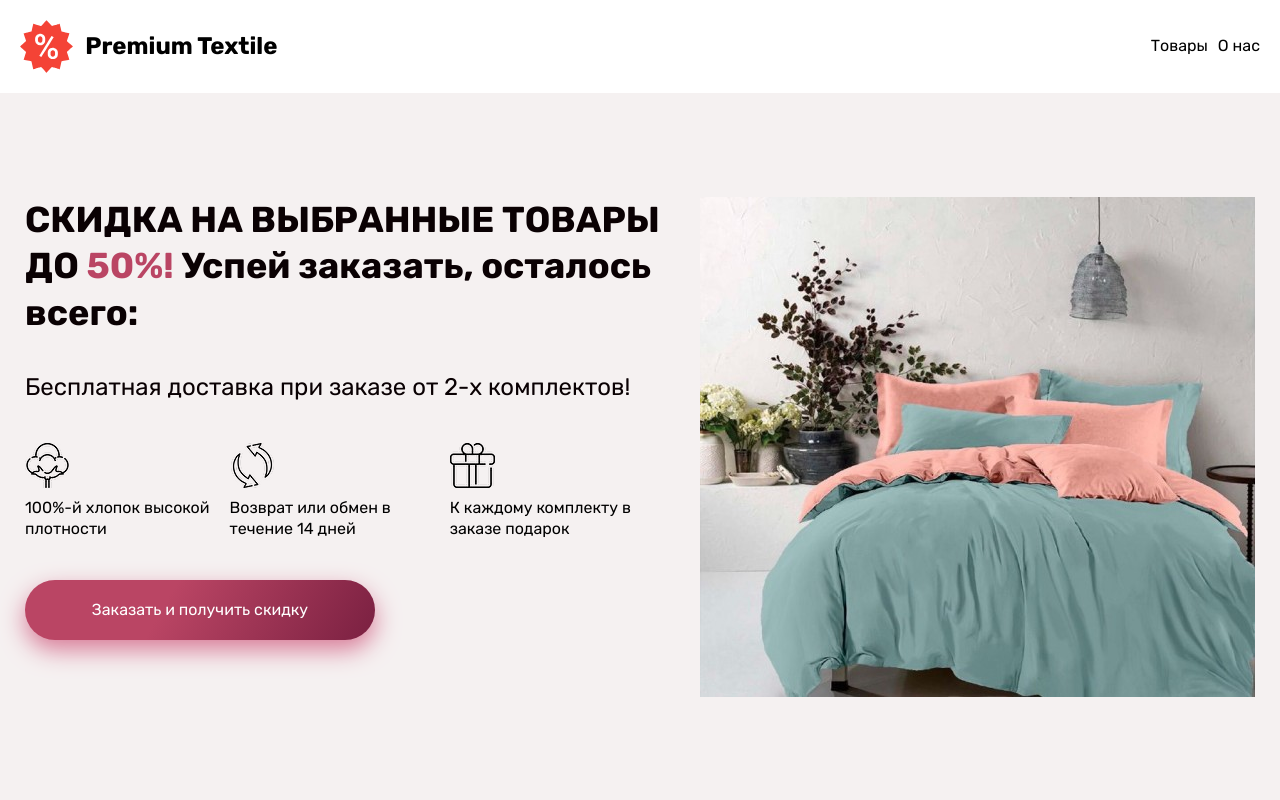
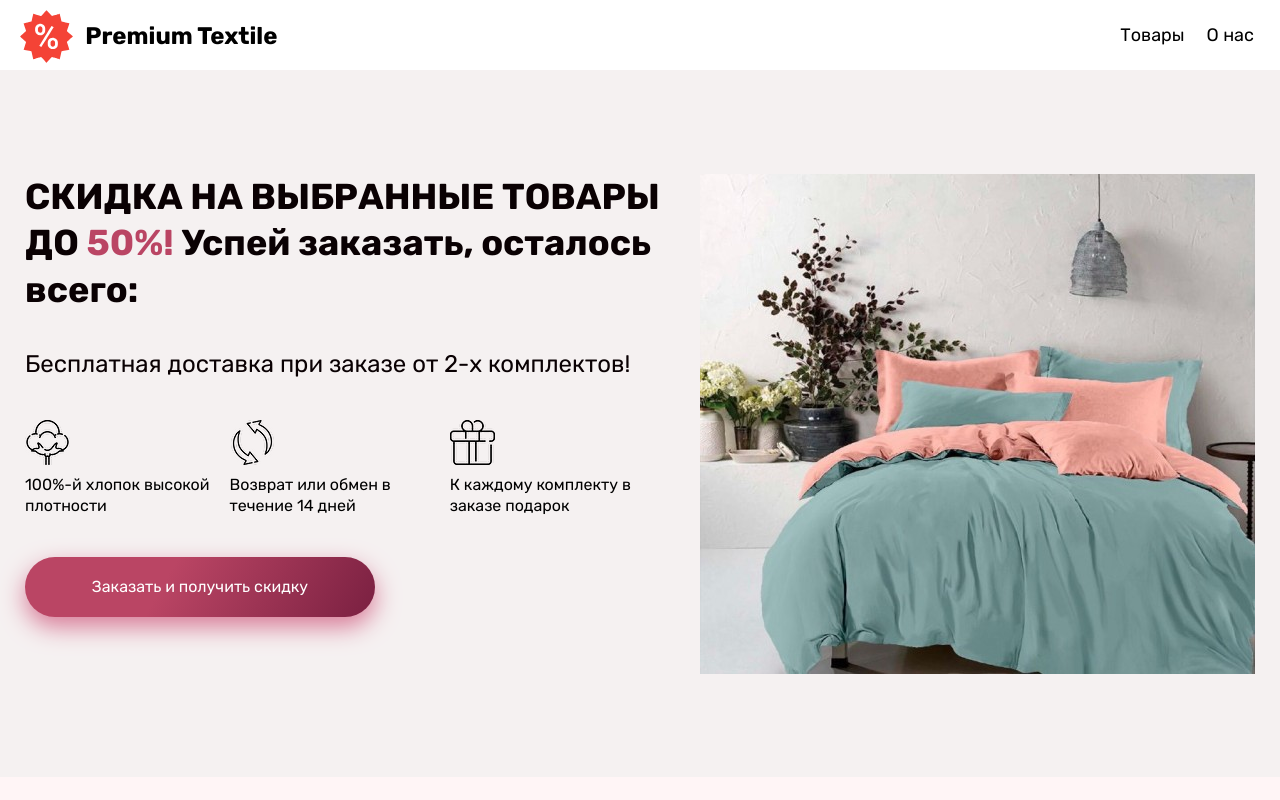
Before and after one commit to RomanVinichenko/onlineshop, a React (Create React App) app: page / in a window 1280 px wide. Shown: the top 800 px of the page. Built offline with nearby package versions, Linux system fonts and the light colour scheme.

Commit message:
update blocks

```diff
--- a/src/components/Header/index.tsx
+++ b/src/components/Header/index.tsx
@@ -15,14 +15,14 @@ const Header: FC = () => {
                     <h1 className={styles['header__title']}>Premium Textile</h1>
                     <ul className={styles['menu__list']}>
                         <li className={styles['menu__list-item']}>
-                            <a className={styles['menu__list-link']} href="#">
+                            <button className={styles['menu__btn']}>
                                 Товары
-                            </a>
+                            </button>
                         </li>
                         <li className={styles['menu__list-item']}>
-                            <a className={styles['menu__list-link']} href="#">
+                            <button className={styles['menu__btn']}>
                                 О нас
-                            </a>
+                            </button>
                         </li>
                     </ul>
                 </nav>
--- a/src/components/Header/style.module.scss
+++ b/src/components/Header/style.module.scss
@@ -4,7 +4,8 @@
     right: 0;
     top: 0;
     z-index: 3;
-    padding: 20px 0;
+    padding: 10px 0;
+    height: 70px;
     background-color: #fff;
 
     &__img {
@@ -18,7 +19,6 @@
     .menu {
         display: flex;
         align-items: center;
-        justify-content: space-between;
 
         &__list {
             display: flex;
@@ -30,5 +30,17 @@
                 margin-right: 10px;
             }
         }
+
+        &__btn {
+            border: none;
+            border-bottom: 1px solid transparent;
+            font-size: 18px;
+            background-color: transparent;
+            transition: border-bottom 0.3s;
+
+            &:hover {
+                border-bottom: 1px solid;
+            }
+        }
     }
 }
--- a/src/components/Main/index.tsx
+++ b/src/components/Main/index.tsx
@@ -60,7 +60,7 @@ const Main: FC = () => {
                   </li>
                 </ul>
               </div>
-              <button className={styles['main__btn']}>
+              <button className={styles['main__btn']} onClick={() => setOpenPayModal(true)}>
                 Заказать и получить скидку
               </button>
             </div>
@@ -82,6 +82,32 @@ const Main: FC = () => {
           <ModalBuy />
         </Modal>
       )}
+
+      <section className={styles['about']}>
+        <div className={styles['container']}>
+        <div className={styles['about__inner']}>
+          <h2 className={styles['about__title']}>
+              О доставке
+          </h2>
+          <ul className={'about__items'}>
+            <li className={'about__item'}>
+              Мы доставляем товары с нашего магазина по всей территории Украины
+            </li>
+            <li className={'about__item'}>
+              Доставка по Новой Почте от 1-го до 3-ех дней
+            </li>
+            <li className={'about__item'}>
+             Отправляем наложенным платежом
+            </li>
+            <li className={'about__item'}>
+              Мы доставляем товары с нашего магазина по всей территории Украины
+            </li>
+          </ul>
+
+
+        </div>
+        </div>
+      </section>
     </>
   );
 };
--- a/src/components/Main/style.module.scss
+++ b/src/components/Main/style.module.scss
@@ -3,12 +3,16 @@
     flex-direction: column;
     align-items: center;
     justify-content: center;
-    margin-top: 93px;
+    margin-top: 70px;
     min-height: calc(100vh - 93px);
     background-color: #f5f1f1;
 
     &__inner {
-        display: flex;
+      display: flex;
+
+      //@include r($lg) {
+      //  display: none;
+      //}
     }
 
     &__description {
@@ -62,17 +66,4 @@
             box-shadow: none;
         }
     }
-
-    &__pic {
-        position: relative;
-    }
-
-    &__square {
-        position: absolute;
-        width: 300px;
-        background-color: #000;
-        left: 0;
-        bottom: 0;
-
-    }
 }
```
